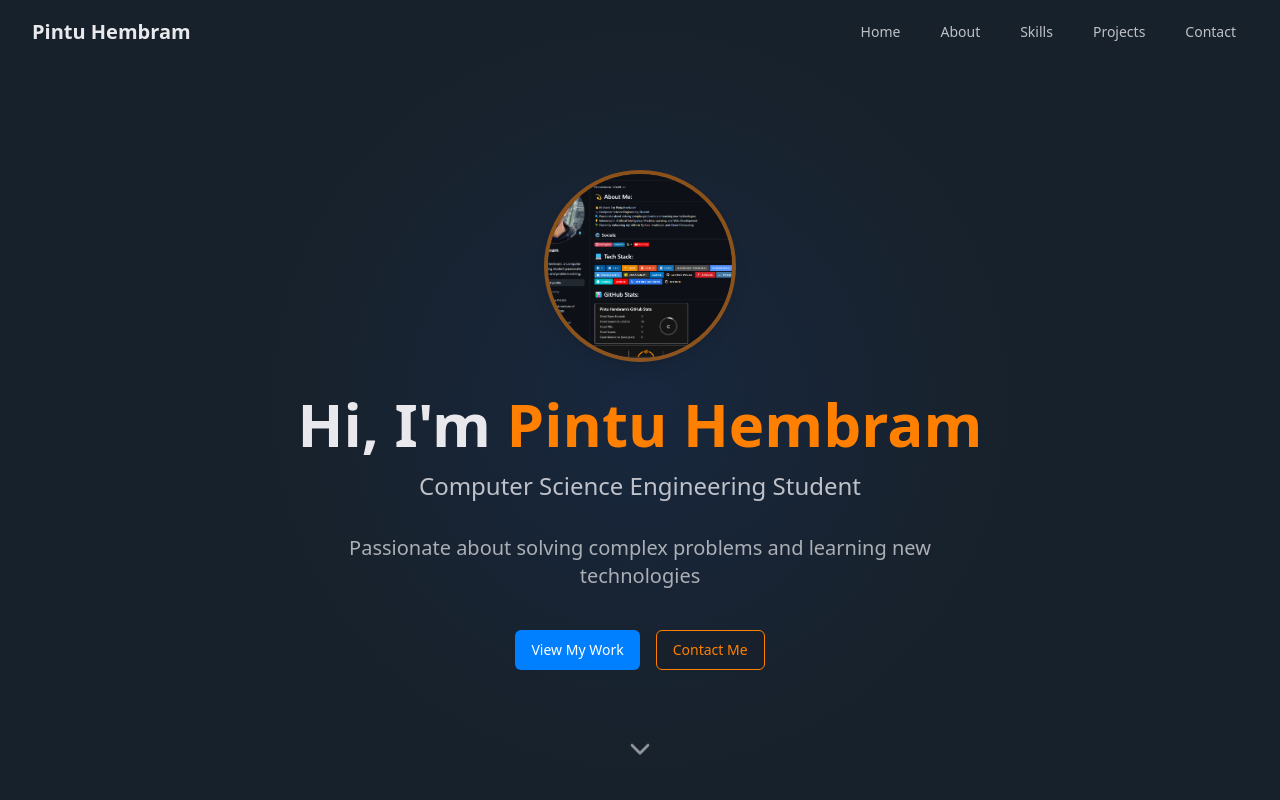
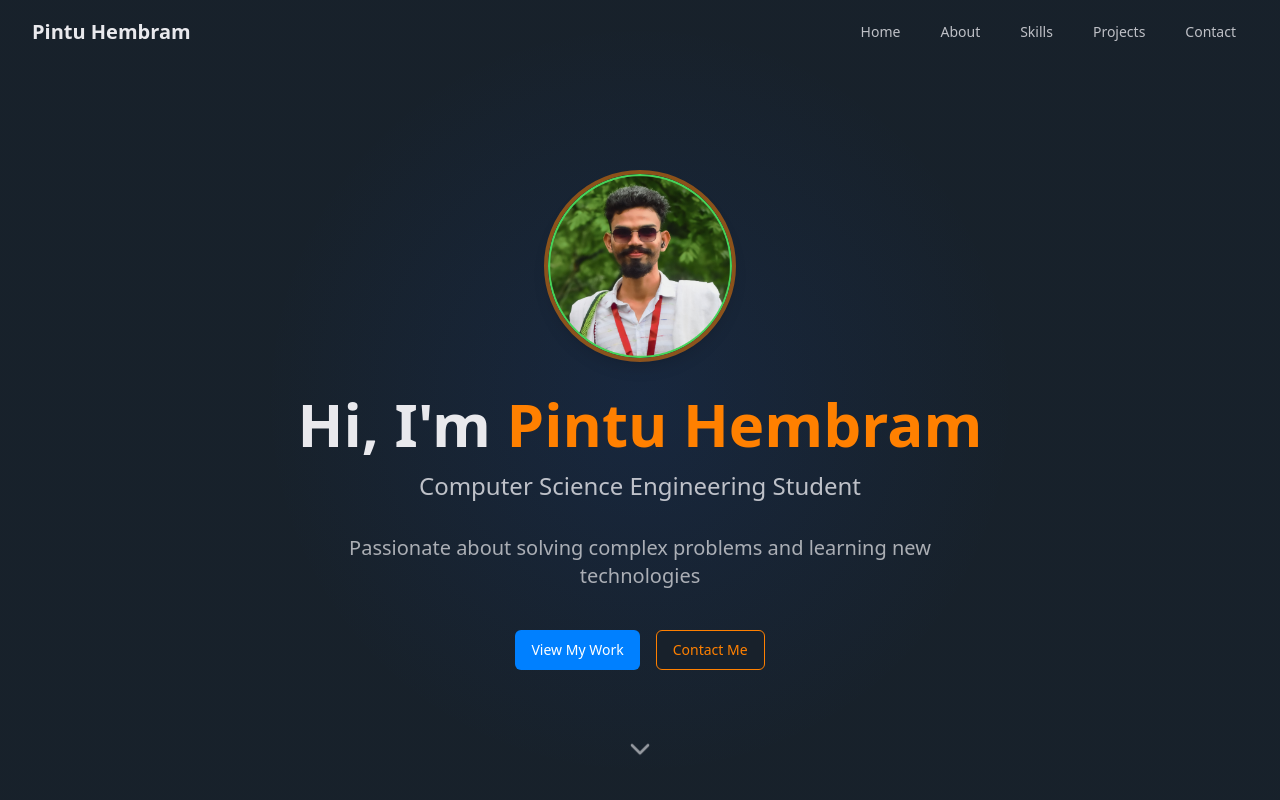
Before and after one commit to PintuHembram/Pintu-Hembram.in, a React (Vite) app: page / in a window 1280 px wide. Shown: the top 800 px of the page. Built offline with nearby package versions, Linux system fonts and the light colour scheme.

Commit message:
Add profile picture
Update the HeroSection component to include a profile picture.

```diff
--- a/src/components/HeroSection.tsx
+++ b/src/components/HeroSection.tsx
@@ -29,7 +29,7 @@ const HeroSection = () => {
           <div className="mb-8 flex justify-center">
             <div className={`w-40 h-40 md:w-48 md:h-48 rounded-full overflow-hidden border-4 border-accent/50 shadow-lg ${animate ? 'animate-fade-in' : 'opacity-0'}`} style={{ animationDelay: '0.2s' }}>
               <img
-                src="/lovable-uploads/76bb4224-f535-45d7-a1f4-264521991156.png"
+                src="/lovable-uploads/86874257-a3a0-4c14-8371-3118ac60b402.png"
                 alt="Pintu Hembram"
                 className="w-full h-full object-cover"
               />
```
Also changed, not shown: public/lovable-uploads/86874257-a3a0-4c14-8371-3118ac60b402.png (added).
